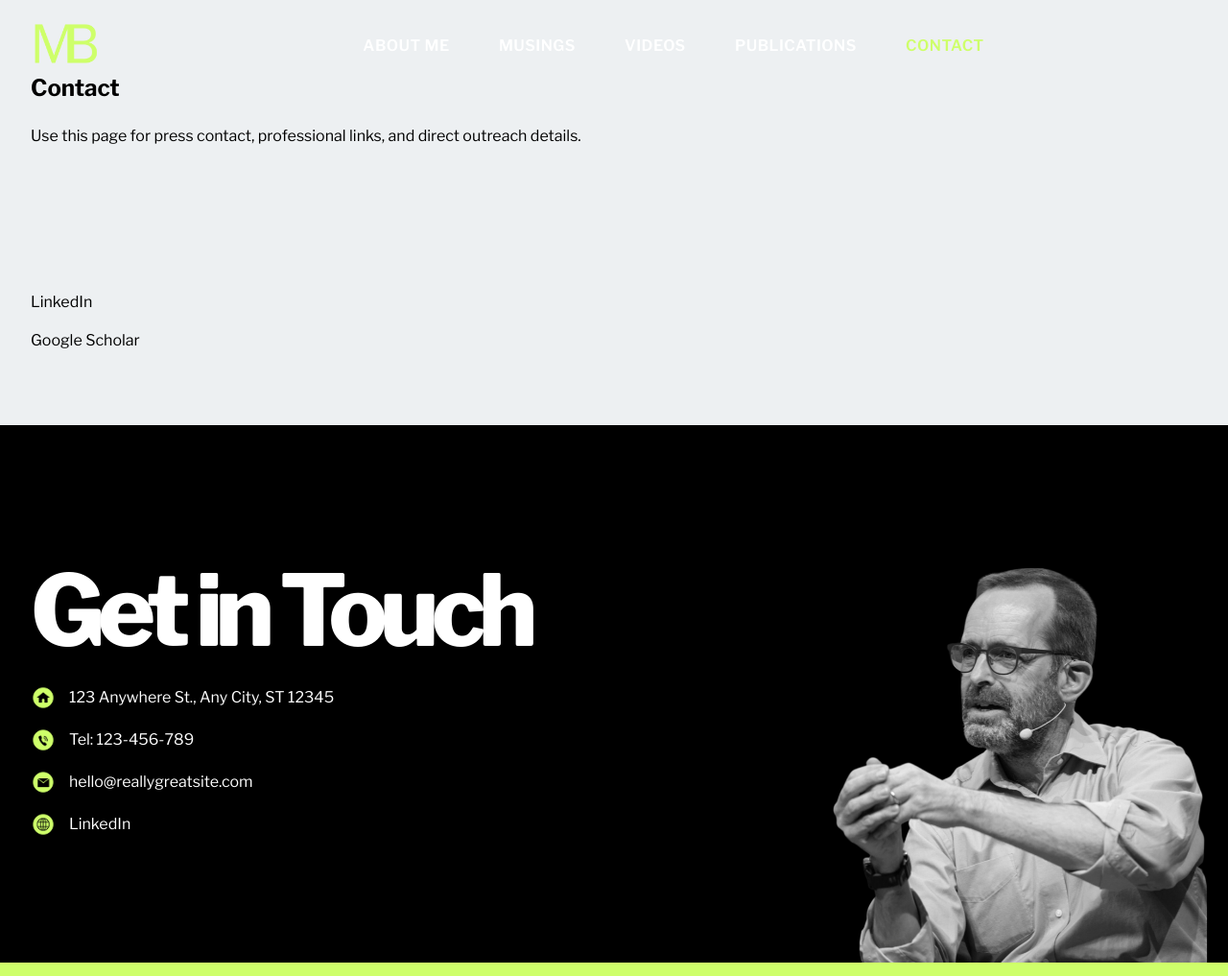
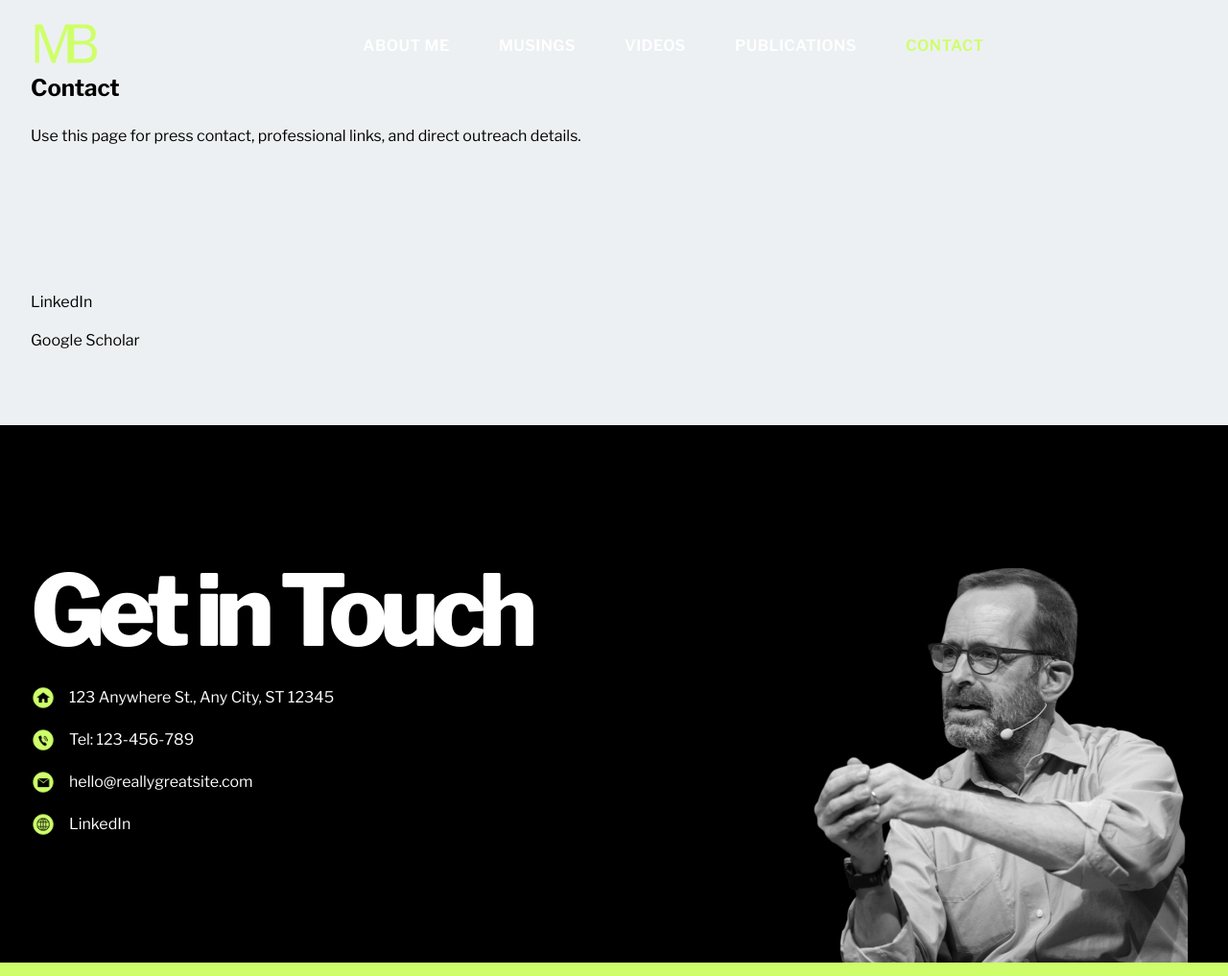
Before and after one commit to lacahelpme/mb, a Jekyll site: the page built from contact.html, in a window 1280 px wide. Shown: the whole page at 96% size. Built offline with Jekyll 4.4.1, drawn with Linux system fonts in a browser that asks for light colours.

Commit message:
Update style.css

```diff
--- a/assets/css/style.css
+++ b/assets/css/style.css
@@ -1244,8 +1244,8 @@ p:last-child, h1:last-child, h2:last-child, h3:last-child, h4:last-child {
 
 .footer-figure {
   position: absolute;
-  right: 0;
   bottom: 14px;
+  right: calc((100vw - var(--container)) / 2);
   width: min(34vw, 460px);
   height: min(82%, 420px);
   z-index: 1;
```
